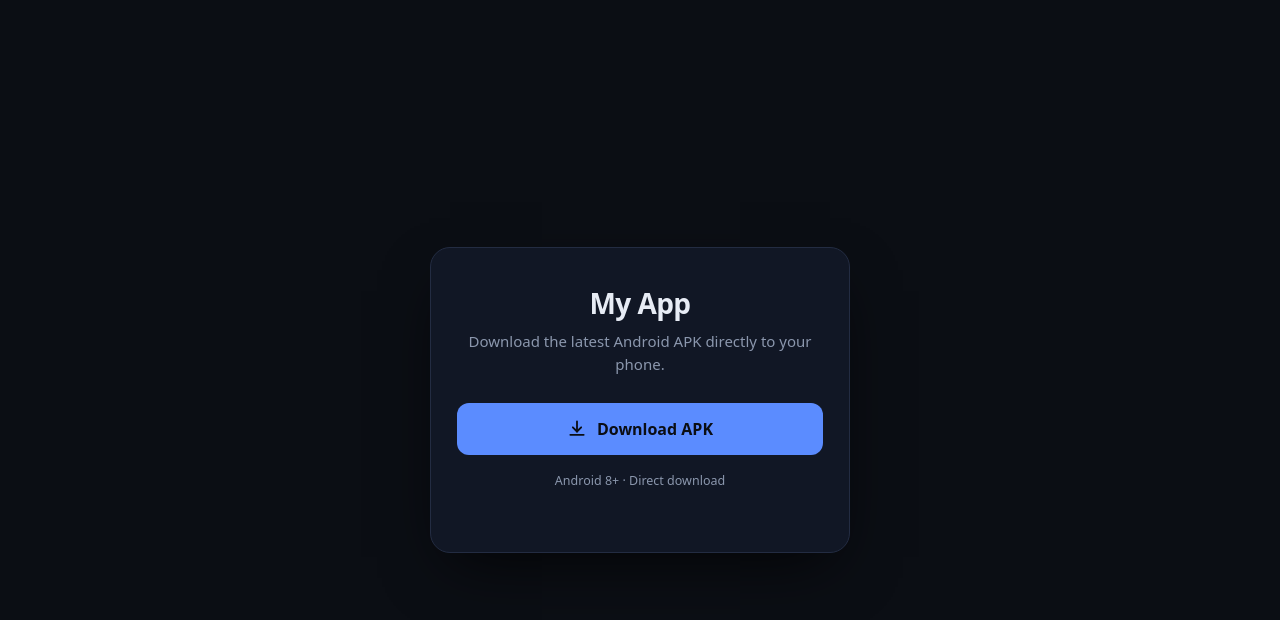
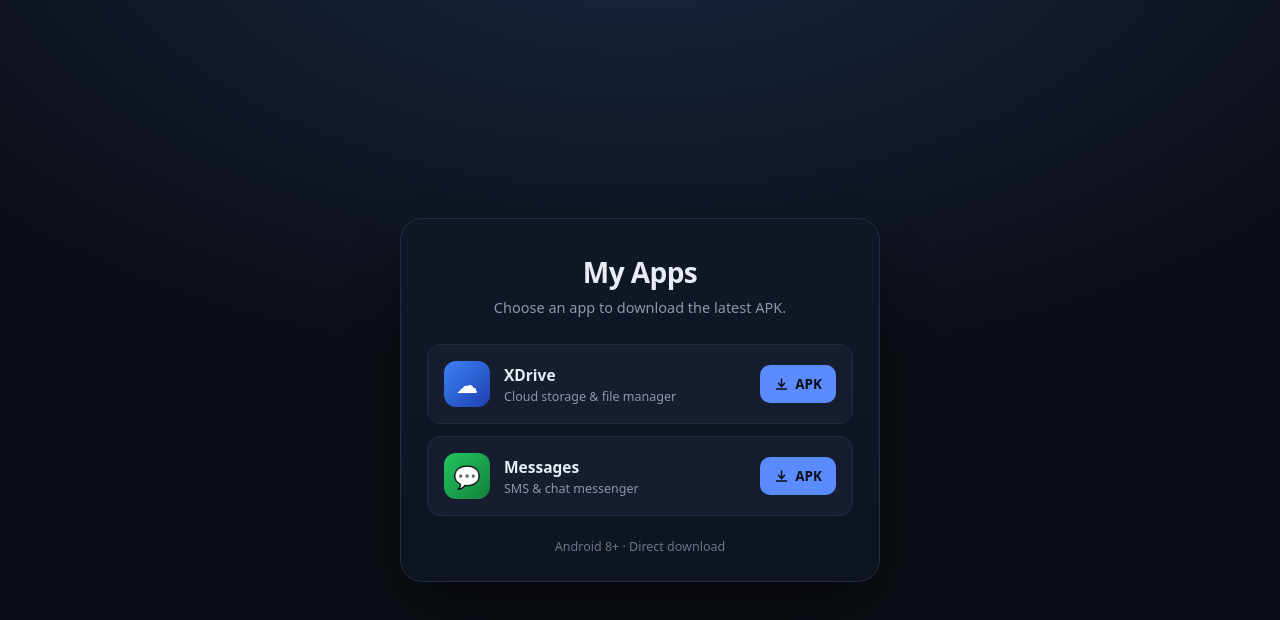
Before and after one commit to xDrives/x, a plain HTML site: page app.html in a window 1280 px wide. Drawn offline with Linux system fonts and the light colour scheme.

Commit message:
Add files via upload

```diff
--- a/app.html
+++ b/app.html
@@ -3,7 +3,7 @@
 <head>
   <meta charset="utf-8">
   <meta name="viewport" content="width=device-width, initial-scale=1">
-  <title>Download My App</title>
+  <title>Downloads</title>
   <style>
     * { box-sizing: border-box; }
     body {
@@ -12,78 +12,151 @@
       display: grid;
       place-items: center;
       padding: 24px;
-      background: #0b0e14;
+      background:
+        radial-gradient(900px 500px at 50% -15%, #1b2745, transparent),
+        #0b0e14;
       color: #e7ecf5;
       font-family: system-ui, -apple-system, "Segoe UI", Roboto, Arial, sans-serif;
+      -webkit-font-smoothing: antialiased;
     }
+
     .card {
       width: 100%;
-      max-width: 420px;
-      background: #111725;
+      max-width: 480px;
+      background: linear-gradient(180deg, #111725, #0e1420);
       border: 1px solid #232c42;
-      border-radius: 20px;
-      padding: 36px 26px;
+      border-radius: 22px;
+      padding: 34px 26px 26px;
+      box-shadow: 0 24px 60px -20px rgba(0,0,0,.8);
       text-align: center;
-      box-shadow: 0 24px 60px -20px rgba(0,0,0,.8);
     }
+
     h1 {
-      margin: 0 0 8px;
-      font-size: 28px;
+      margin: 0 0 6px;
+      font-size: clamp(24px, 6vw, 28px);
       letter-spacing: -.02em;
     }
-    p {
+    .sub {
       margin: 0 0 26px;
       color: #8b97ad;
-      font-size: 15px;
-      line-height: 1.55;
+      font-size: 14.5px;
+      line-height: 1.5;
     }
-    .btn {
+
+    .app {
+      display: flex;
+      align-items: center;
+      gap: 14px;
+      padding: 16px;
+      border-radius: 14px;
+      background: #161d2f;
+      border: 1px solid #232c42;
+      text-align: left;
+      transition: border-color .18s, background .18s, transform .12s;
+    }
+    .app + .app { margin-top: 12px; }
+    .app:hover {
+      border-color: #3a4a6e;
+      background: #1a2237;
+      transform: translateY(-1px);
+    }
+
+    .app-icon {
+      flex: 0 0 auto;
+      width: 46px;
+      height: 46px;
+      border-radius: 12px;
+      display: grid;
+      place-items: center;
+      font-size: 22px;
+      color: #fff;
+    }
+    .xdrive  .app-icon { background: linear-gradient(135deg, #3b82f6, #1e40af); }
+    .messages .app-icon { background: linear-gradient(135deg, #22c55e, #15803d); }
+
+    .app-info {
+      flex: 1 1 auto;
+      min-width: 0;
+    }
+    .app-name {
+      font-weight: 700;
+      font-size: 15.5px;
+      margin-bottom: 2px;
+    }
+    .app-desc {
+      font-size: 12.5px;
+      color: #8b97ad;
+      white-space: nowrap;
+      overflow: hidden;
+      text-overflow: ellipsis;
+    }
+
+    .app-btn {
+      flex: 0 0 auto;
       display: inline-flex;
       align-items: center;
-      justify-content: center;
-      gap: 10px;
-      width: 100%;
-      padding: 15px 20px;
-      border-radius: 12px;
+      gap: 6px;
+      padding: 10px 14px;
+      border-radius: 10px;
       background: #5b8cff;
       color: #0b0e14;
       font-weight: 700;
-      font-size: 16px;
+      font-size: 13.5px;
       text-decoration: none;
-      transition: transform .12s, background .18s;
+      transition: background .18s, transform .12s;
     }
-    .btn:hover {
-      background: #7aa2ff;
-      transform: translateY(-1px);
+    .app-btn:hover { background: #7aa2ff; }
+    .app-btn:active { transform: scale(.97); }
+    .app-btn svg {
+      width: 15px;
+      height: 15px;
     }
-    .btn:active {
-      transform: translateY(0);
-    }
-    .btn svg {
-      width: 20px;
-      height: 20px;
-    }
+
     .note {
-      margin-top: 16px;
+      margin: 22px 0 0;
       font-size: 12.5px;
-      color: #8b97ad;
+      color: #6b7688;
     }
   </style>
 </head>
 <body>
   <main class="card">
-    <h1>My App</h1>
-    <p>Download the latest Android APK directly to your phone.</p>
+    <h1>My Apps</h1>
+    <p class="sub">Choose an app to download the latest APK.</p>
 
-    <!-- This links to apps.apk in the SAME directory -->
-    <a class="btn" href="xdrive.apk" download="xdrive.apk" type="application/vnd.android.package-archive">
-      <svg viewBox="0 0 24 24" fill="none" stroke="currentColor" stroke-width="2.2" stroke-linecap="round" stroke-linejoin="round">
-        <path d="M12 3v12"/>
-        <path d="m7 10 5 5 5-5"/>
-        <path d="M4 19h16"/>
-      </svg>
-      Download APK
-    </a>
+    <!-- App 1: XDrive -->
+    <div class="app xdrive">
+      <div class="app-icon">☁</div>
+      <div class="app-info">
+        <div class="app-name">XDrive</div>
+        <div class="app-desc">Cloud storage &amp; file manager</div>
+      </div>
+      <a class="app-btn" href="xdrive.apk" download="xdrive.apk"
+         type="application/vnd.android.package-archive">
+        <svg viewBox="0 0 24 24" fill="none" stroke="currentColor"
+             stroke-width="2.4" stroke-linecap="round" stroke-linejoin="round">
+          <path d="M12 3v12"/><path d="m7 10 5 5 5-5"/><path d="M4 19h16"/>
+        </svg>
+        APK
+      </a>
+    </div>
+
+    <!-- App 2: Messages -->
+    <div class="app messages">
+      <div class="app-icon">💬</div>
+      <div class="app-info">
+        <div class="app-name">Messages</div>
+        <div class="app-desc">SMS &amp; chat messenger</div>
+      </div>
+      <a class="app-btn" href="messages.apk" download="messages.apk"
+         type="application/vnd.android.package-archive">
+        <svg viewBox="0 0 24 24" fill="none" stroke="currentColor"
+             stroke-width="2.4" stroke-linecap="round" stroke-linejoin="round">
+          <path d="M12 3v12"/><path d="m7 10 5 5 5-5"/><path d="M4 19h16"/>
+        </svg>
+        APK
+      </a>
+    </div>
 
     <p class="note">Android 8+ · Direct download</p>
   </main>
```
Also changed, not shown: 2 other files.
